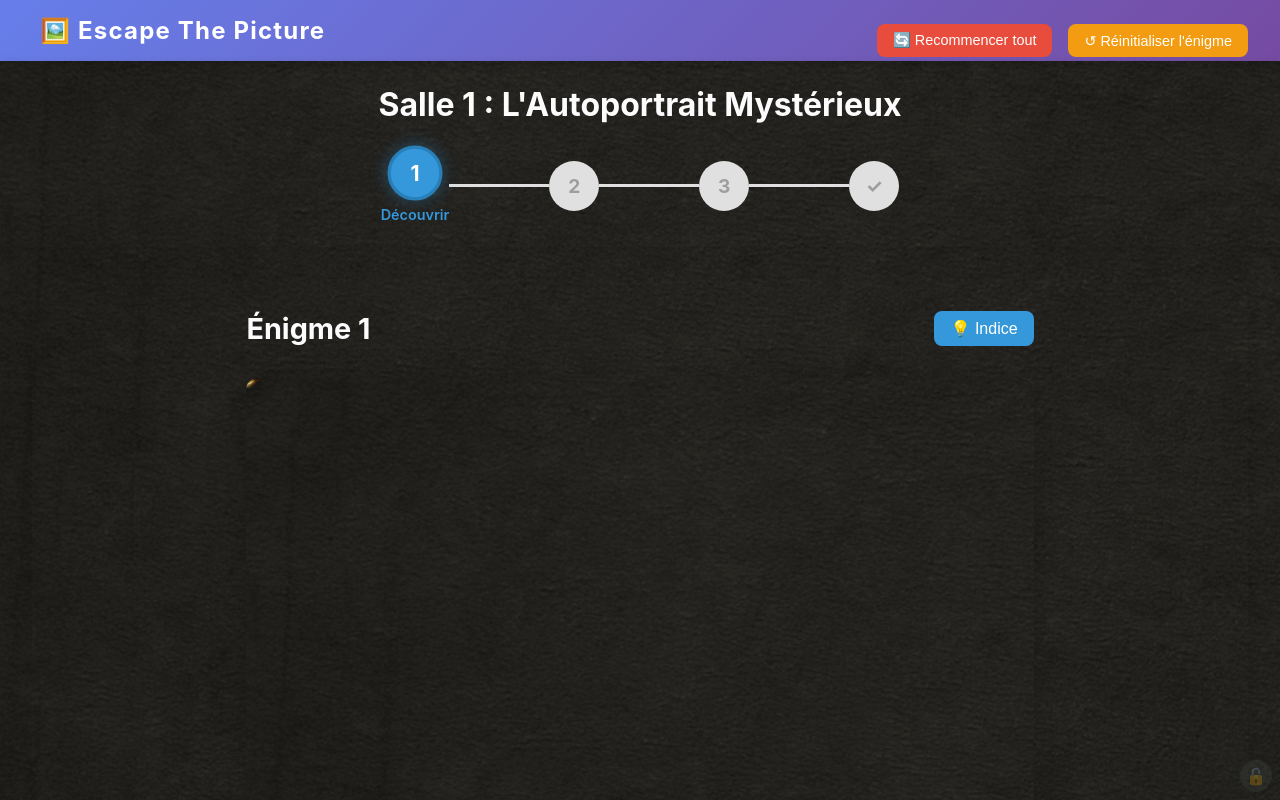
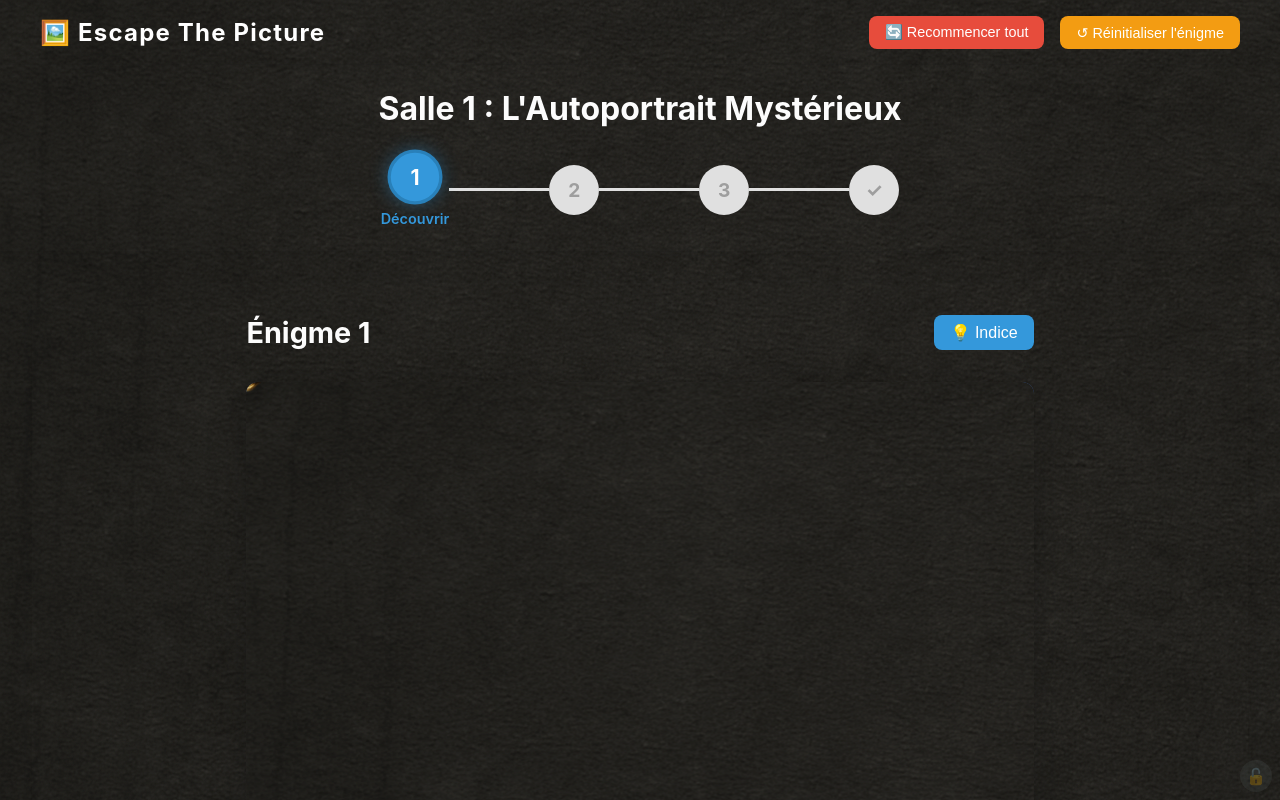
Before and after one commit to MisterPlop/escape-the-picture, an Angular app: page /room1 in a window 1280 px wide. Built offline with nearby package versions, Linux system fonts and the light colour scheme.

Commit message:
✨ Fonction reset et restructuration header footer

```diff
--- a/src/app/app.ts
+++ b/src/app/app.ts
@@ -8,7 +8,7 @@ import { AppFooterComponent } from './shared/footer/app-footer.component';
   standalone: true,
   imports: [RouterOutlet, AppHeaderComponent, AppFooterComponent],
   template: `
-    <app-header></app-header>
+    <app-header (resetAll)="onResetAll()" (resetEnigma)="onResetEnigma()"></app-header>
     <router-outlet></router-outlet>
     <app-footer (devSolve)="onDevSolve()"></app-footer>
   `,
@@ -17,6 +17,14 @@ import { AppFooterComponent } from './shared/footer/app-footer.component';
 export class AppComponent {
   title = 'Escape The Picture';
 
+  onResetAll(): void {
+    window.dispatchEvent(new CustomEvent('reset-all'));
+  }
+
+  onResetEnigma(): void {
+    window.dispatchEvent(new CustomEvent('reset-enigma'));
+  }
+
   onDevSolve(): void {
     // Émettre un événement global pour résoudre l'énigme actuelle
     window.dispatchEvent(new CustomEvent('dev-solve-enigma'));
--- a/src/app/rooms/room1/room1.component.html
+++ b/src/app/rooms/room1/room1.component.html
@@ -47,12 +47,6 @@
           }
         </div>
       </div>
-      <div class="header-actions">
-        <button class="reset-btn" (click)="resetRoom()">🔄 Recommencer tout</button>
-        <button class="reset-enigma-btn" (click)="resetCurrentEnigma()">
-          ↺ Réinitialiser l'énigme
-        </button>
-      </div>
     </div>
   </header>
 
--- a/src/app/rooms/room1/room1.component.scss
+++ b/src/app/rooms/room1/room1.component.scss
@@ -14,51 +14,13 @@
     display: flex;
     flex-direction: column;
     gap: 1.5rem;
+    position: relative;
 
     h1 {
       font-size: 2rem;
       color: #fcfcfc;
       margin: 0;
       text-align: center;
-    }
-  }
-
-  .header-actions {
-    position: absolute;
-    top: 1.5rem;
-    right: 2rem;
-    display: flex;
-    gap: 1rem;
-  }
-
-  .reset-btn,
-  .reset-enigma-btn {
-    padding: 0.5rem 1rem;
-    color: white;
-    border: none;
-    border-radius: 8px;
-    cursor: pointer;
-    font-size: 0.9rem;
-    transition: all 0.3s ease;
-
-    &:hover {
-      transform: translateY(-2px);
-    }
-  }
-
-  .reset-btn {
-    background: #e74c3c;
-
-    &:hover {
-      background: #c0392b;
-    }
-  }
-
-  .reset-enigma-btn {
-    background: #f39c12;
-
-    &:hover {
-      background: #d68910;
     }
   }
 }
--- a/src/app/rooms/room1/room1.component.ts
+++ b/src/app/rooms/room1/room1.component.ts
@@ -1,4 +1,4 @@
-import { Component, computed, inject } from '@angular/core';
+import { Component, computed, inject, OnInit, OnDestroy } from '@angular/core';
 import { CommonModule } from '@angular/common';
 import { GameStateService } from '../../services/game-state.service';
 import { Enigma1Component } from './enigmas/enigma1/enigma1.component';
@@ -19,11 +19,29 @@ import { FinalRevealComponent } from './final-reveal/final-reveal.component';
   templateUrl: './room1.component.html',
   styleUrl: './room1.component.scss',
 })
-export class Room1Component {
+export class Room1Component implements OnInit, OnDestroy {
   private gameState = inject(GameStateService);
+  private resetAllListener?: (event: Event) => void;
+  private resetEnigmaListener?: (event: Event) => void;
 
   currentEnigma = computed(() => this.gameState.getCurrentEnigma());
   isComplete = computed(() => this.gameState.isRoom1Complete());
+
+  ngOnInit(): void {
+    this.resetAllListener = () => this.resetRoom();
+    this.resetEnigmaListener = () => this.resetCurrentEnigma();
+    window.addEventListener('reset-all', this.resetAllListener);
+    window.addEventListener('reset-enigma', this.resetEnigmaListener);
+  }
+
+  ngOnDestroy(): void {
+    if (this.resetAllListener) {
+      window.removeEventListener('reset-all', this.resetAllListener);
+    }
+    if (this.resetEnigmaListener) {
+      window.removeEventListener('reset-enigma', this.resetEnigmaListener);
+    }
+  }
 
   onEnigma1Solved(): void {
     this.gameState.solveEnigma1();
--- a/src/app/shared/header/app-header.component.html
+++ b/src/app/shared/header/app-header.component.html
@@ -1,5 +1,9 @@
 <div class="app-header">
   <div class="app-title">
     <h1>🖼️ Escape The Picture</h1>
+    <div class="header-actions">
+      <button class="reset-btn" (click)="onResetAll()">🔄 Recommencer tout</button>
+      <button class="reset-enigma-btn" (click)="onResetEnigma()">↺ Réinitialiser l'énigme</button>
+    </div>
   </div>
 </div>
--- a/src/app/shared/header/app-header.component.scss
+++ b/src/app/shared/header/app-header.component.scss
@@ -1,12 +1,17 @@
 .app-header {
-  background: linear-gradient(135deg, #667eea 0%, #764ba2 100%);
+  background: transparent;
   color: white;
   padding: 1rem 2rem;
-  box-shadow: 0 2px 10px rgba(0, 0, 0, 0.2);
+  position: sticky;
+  top: 0;
+  z-index: 1000;
 
   .app-title {
     max-width: 75rem; // 1200px / 16
     margin: 0 auto;
+    display: flex;
+    justify-content: space-between;
+    align-items: center;
 
     h1 {
       font-size: 1.5rem;
@@ -15,4 +20,40 @@
       letter-spacing: 0.05em;
     }
   }
+
+  .header-actions {
+    display: flex;
+    gap: 1rem;
+  }
+
+  .reset-btn,
+  .reset-enigma-btn {
+    padding: 0.5rem 1rem;
+    color: white;
+    border: none;
+    border-radius: 0.5rem;
+    cursor: pointer;
+    font-size: 0.9rem;
+    transition: all 0.3s ease;
+
+    &:hover {
+      transform: translateY(-0.125rem);
+    }
+  }
+
+  .reset-btn {
+    background: #e74c3c;
+
+    &:hover {
+      background: #c0392b;
+    }
+  }
+
+  .reset-enigma-btn {
+    background: #f39c12;
+
+    &:hover {
+      background: #d68910;
+    }
+  }
 }
--- a/src/app/shared/header/app-header.component.ts
+++ b/src/app/shared/header/app-header.component.ts
@@ -1,4 +1,4 @@
-import { Component } from '@angular/core';
+import { Component, Output, EventEmitter } from '@angular/core';
 import { CommonModule } from '@angular/common';
 
 @Component({
@@ -9,5 +9,14 @@ import { CommonModule } from '@angular/common';
   styleUrl: './app-header.component.scss',
 })
 export class AppHeaderComponent {
-  // Header global de l'application
+  @Output() resetAll = new EventEmitter<void>();
+  @Output() resetEnigma = new EventEmitter<void>();
+
+  onResetAll(): void {
+    this.resetAll.emit();
+  }
+
+  onResetEnigma(): void {
+    this.resetEnigma.emit();
+  }
 }
```
Also changed, not shown: 1 other file (tests, documents, lock files or other folders).
